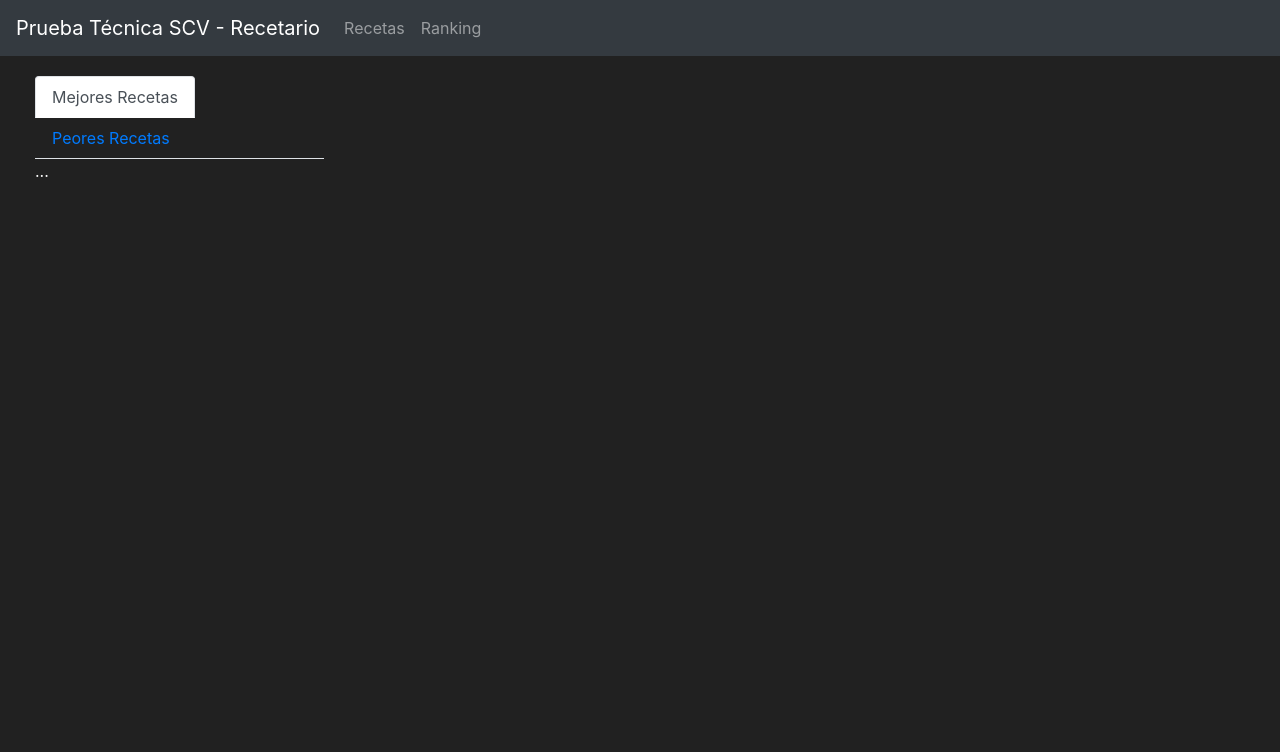
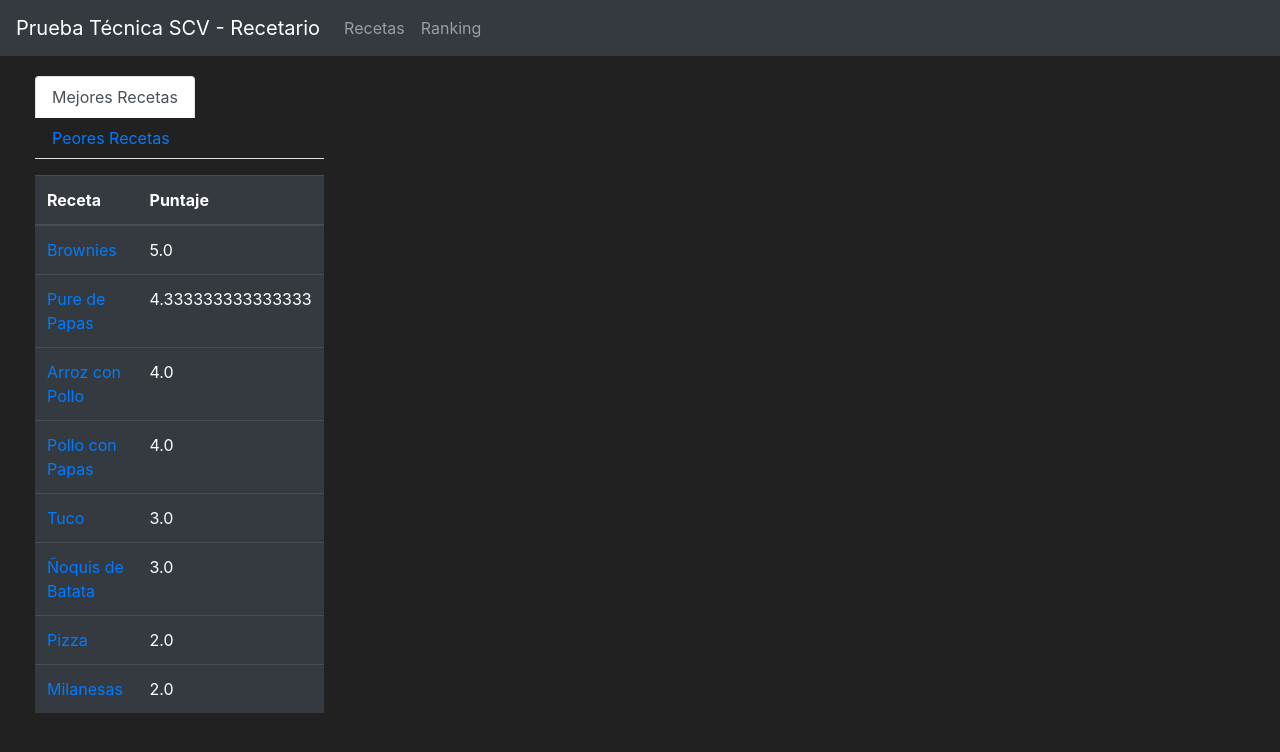
Before and after one commit to nevermind1984/SCVTest, a Flask app: page /ranking in a window 1280 px wide. Shown: the top 752 px of the page. Run offline with Flask 2, Linux system fonts and the light colour scheme; data comes from the database, SQL or seed files in the repository; both versions use the stored data as it was after the commit; some libraries are stand-ins or nearby versions.

Commit message:
Agregado de funcionalidad para valorar recetas
Agregado de mas datos en la base de datos para pruebas

```diff
--- a/SCVRecetario/recetario/routes.py
+++ b/SCVRecetario/recetario/routes.py
@@ -1,7 +1,7 @@
 from sqlalchemy import asc, null
 from recetario import app
 from recetario import services
-from flask import jsonify, render_template, request
+from flask import jsonify, render_template, request, redirect, url_for
 
 
 @app.route('/')
@@ -23,14 +23,24 @@ def receta():
     pasos =services.get_pasos(idBusqueda)
     # Traigo los ingredientes de la receta pedida
     ingredientes = services.get_ingredientes_pax(idBusqueda,pax)
-    return render_template('receta.html', receta = receta, pasos = pasos, ingredientes = ingredientes)
+    # Combo box de valores
+    puntajes = [1,2,3,4,5]
+    return render_template('receta.html', receta = receta, pasos = pasos, ingredientes = ingredientes, puntajes = puntajes)
 
 @app.route('/ranking')
 def ranking():
-    return render_template('ranking.html')
+    listaAsc,listaDes = services.get_ranking()
+    return render_template('ranking.html', listaAsc = listaAsc ,listaDes = listaDes )
 
 @app.route('/search', methods=['GET'])
 def search():
     idBusqueda = request.args.get('searchParam')
     receta = services.get_allreceta(idBusqueda)
     return render_template('recetario.html')
+
+@app.route('/guardarValoracion', methods=['POST'])
+def guardarValoracion():
+    valorUsuario = request.form.get('valorUsuario')
+    idreceta = request.form.get('idreceta')
+    services.set_valoracionReceta(idreceta,valorUsuario)
+    return redirect(url_for('recetario'))
--- a/SCVRecetario/recetario/services.py
+++ b/SCVRecetario/recetario/services.py
@@ -1,4 +1,6 @@
 from flask import session
+from numpy import empty
+from sqlalchemy import null
 from recetario.models import Receta,vReceta,Ingrediente,vIngrediente,Valoracion,Paso
 from recetario import db
 from sqlalchemy.sql import func, or_
@@ -13,7 +15,10 @@ def get_receta(idBusqueda):
     avg = db.session.query(func.avg(Valoracion.puntaje).label("Punt")).group_by(Valoracion.p_receta).where(Valoracion.p_receta == receta.id).all()
     vistaReceta.id = receta.id
     vistaReceta.nombre = receta.nombre
-    vistaReceta.promedio = str(avg[0].Punt)
+    if avg is None:
+        vistaReceta.promedio = 0
+    else:
+        vistaReceta.promedio = str(avg[0].Punt)
 
     return vistaReceta
 
@@ -29,7 +34,10 @@ def get_allrecetas():
         avg = db.session.query(func.avg(Valoracion.puntaje).label("Punt")).group_by(Valoracion.p_receta).where(Valoracion.p_receta == receta.id).all()
         vistaReceta.id = receta.id
         vistaReceta.nombre = receta.nombre
-        vistaReceta.promedio = str(avg[0].Punt)
+        if avg == null:
+            vistaReceta.promedio = 0
+        else:
+            vistaReceta.promedio = str(avg[0].Punt)
         resultados.append(vistaReceta)
     return resultados
 
@@ -69,3 +77,19 @@ def get_pasos(idBusqueda):
     objetivo = Receta.query.filter_by(id=idBusqueda).first()
     pasos = objetivo.get_pasos()
     return pasos
+
+def get_ranking():
+    resultados = get_allrecetas()
+
+    listaAsc = sorted(resultados, key=lambda x: x.promedio, reverse=True)
+    listaDes = sorted(resultados, key=lambda x: x.promedio)
+
+    return listaAsc,listaDes
+
+def set_valoracionReceta(idreceta,valorUsuario):
+    nuevaValoracion = Valoracion()
+    nuevaValoracion.puntaje = valorUsuario
+    nuevaValoracion.p_receta = idreceta
+    db.session.add(nuevaValoracion)
+    db.session.commit()
+    return 0
--- a/SCVRecetario/recetario/templates/ranking.html
+++ b/SCVRecetario/recetario/templates/ranking.html
@@ -22,16 +22,52 @@
       </ul>
       <div class="tab-content" id="myTabContent">
         <div class="tab-pane fade show active" id="mejorreceta" role="tabpanel" aria-labelledby="home-tab">
+
             <table class="table table-hover table-dark">
                 <tbody>
-                    ...
+                    <table class="table table-hover table-dark">
+                        <thead>
+                            <tr>
+                                <th scope="col">Receta</th>
+                                <th scope="col">Puntaje</th>
+                            </tr>
+                        </thead>
+                        <tbody>
+                            {% for receta in listaAsc %}
+                                <tr>
+                                    <td>
+                                        <a href="/receta?idBusqueda={{receta.id}}">{{receta.nombre}}</a>
+                                    </td>
+                                    <td>{{receta.promedio}}</td>
+                                </tr>
+                            {% endfor %}
+                        </tbody>
+                    </table>
+
                 </tbody>
             </table>
         </div>
         <div class="tab-pane fade" id="peorreceta" role="tabpanel" aria-labelledby="profile-tab">
             <table class="table table-hover table-dark">
                 <tbody>
-                    ...
+                    <table class="table table-hover table-dark">
+                        <thead>
+                            <tr>
+                                <th scope="col">Receta</th>
+                                <th scope="col">Puntaje</th>
+                            </tr>
+                        </thead>
+                        <tbody>
+                            {% for receta in listaDes %}
+                                <tr>
+                                    <td>
+                                        <a href="/receta?idBusqueda={{receta.id}}">{{receta.nombre}}</a>
+                                    </td>
+                                    <td>{{receta.promedio}}</td>
+                                </tr>
+                            {% endfor %}
+                        </tbody>
+                    </table>
                 </tbody>
             </table>
         </div>
```
Also changed, not shown: SCVRecetario/recetario/templates/receta.html (+18 -1 lines), SCVRecetario/recetario/market.db.
